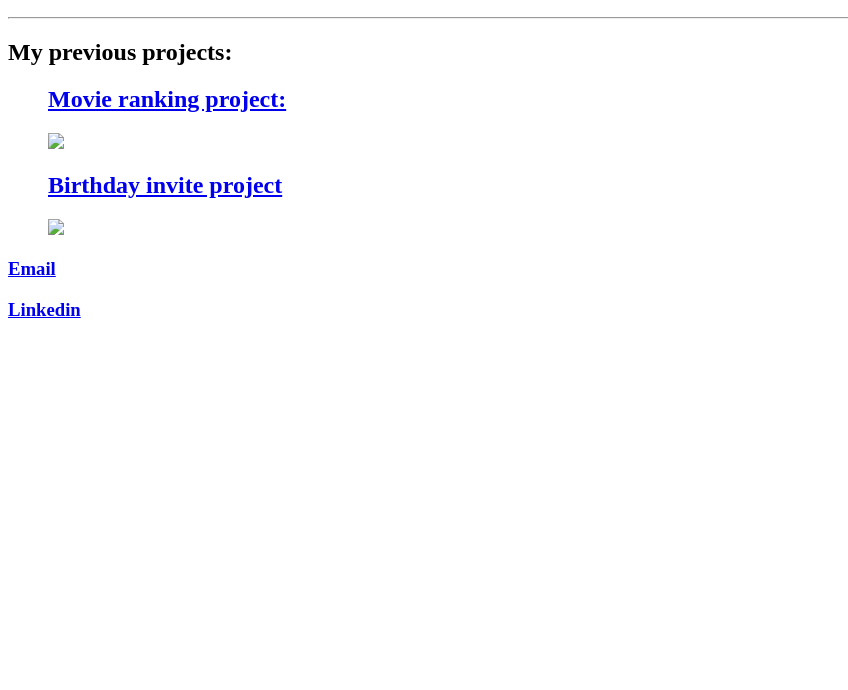
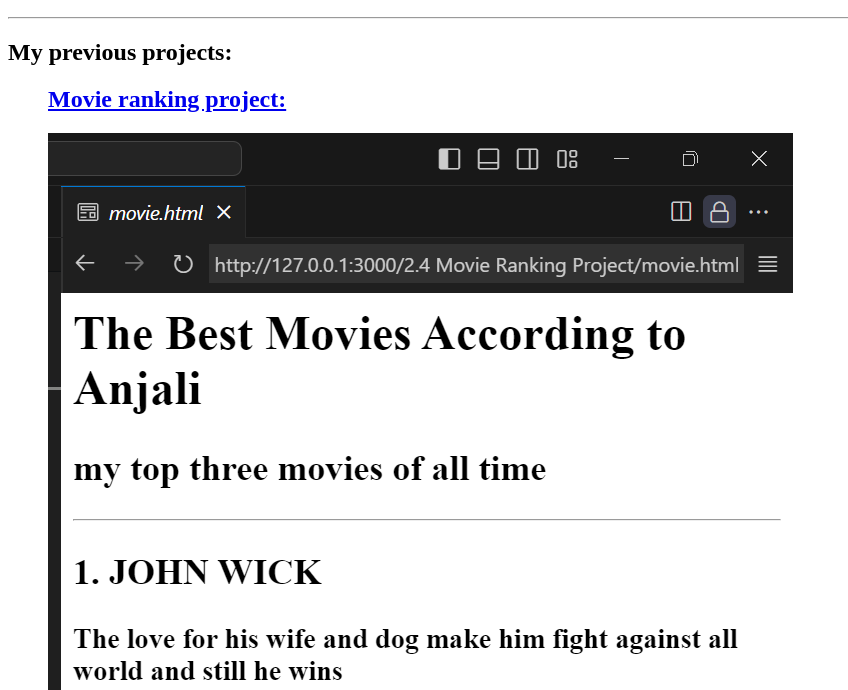
Before and after one commit to anjaligaikwad1405/html-portfolio, a plain HTML site: page index.html in a window 1280 px wide. Shown: the part 110-800 px from the top of the page, without its empty margins (0-848 px from the left). Drawn offline with Linux system fonts and the light colour scheme.

Commit message:
Update index.html

```diff
--- a/index.html
+++ b/index.html
@@ -11,9 +11,9 @@
     <h2>My previous projects:</h2>
     <ol>
         <a href="/2.4 Movie Ranking Project/movie.html"><h2>Movie ranking project:</h2></a>
-        <img src="\4.3 HTML Porfolio Project\imagemr\Screenshot (11).png"/>
+        <img src="\imagemr\Screenshot (11).png"/>
         <a href="\3.4 Birthday Invite Project\index.html"><h2>Birthday invite project</h2></a>
-        <img src="\4.3 HTML Porfolio Project\imagemr\Screenshot (15).png"/>
+        <img src="\imagemr\Screenshot (15).png"/>
     </ol>
     <a href="anjaligaikwad1405@gmail.com"><h3>Email</h3></a>
     <a href="https://www.linkedin.com/in/anjali-gaikwad-a875132b7/"><h3>Linkedin</h3></a>
```
